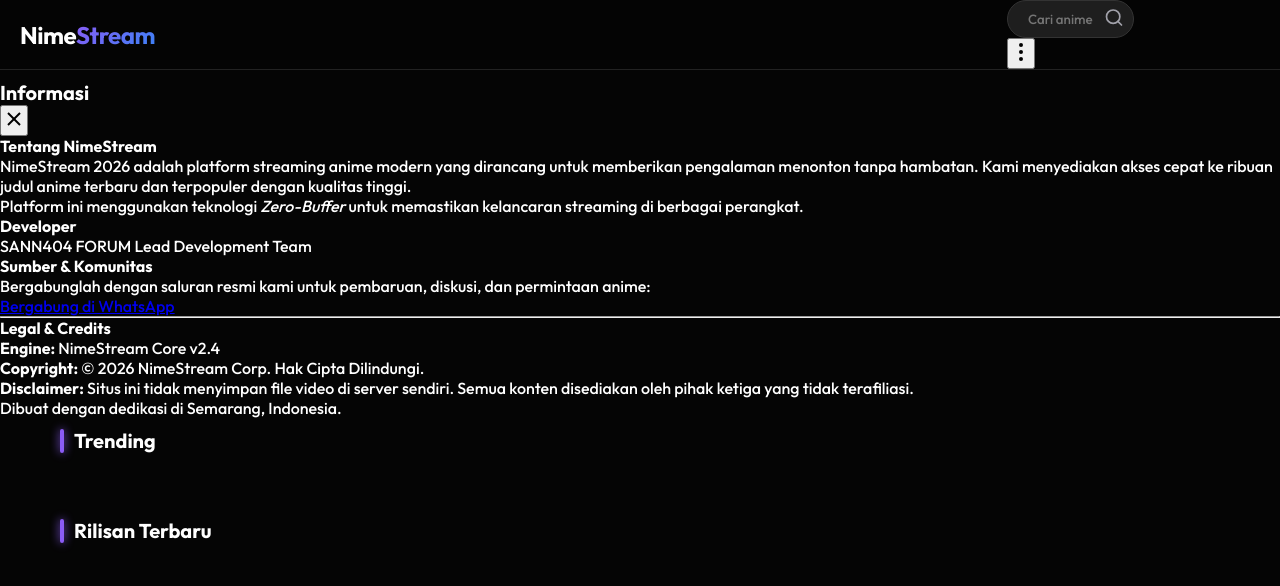
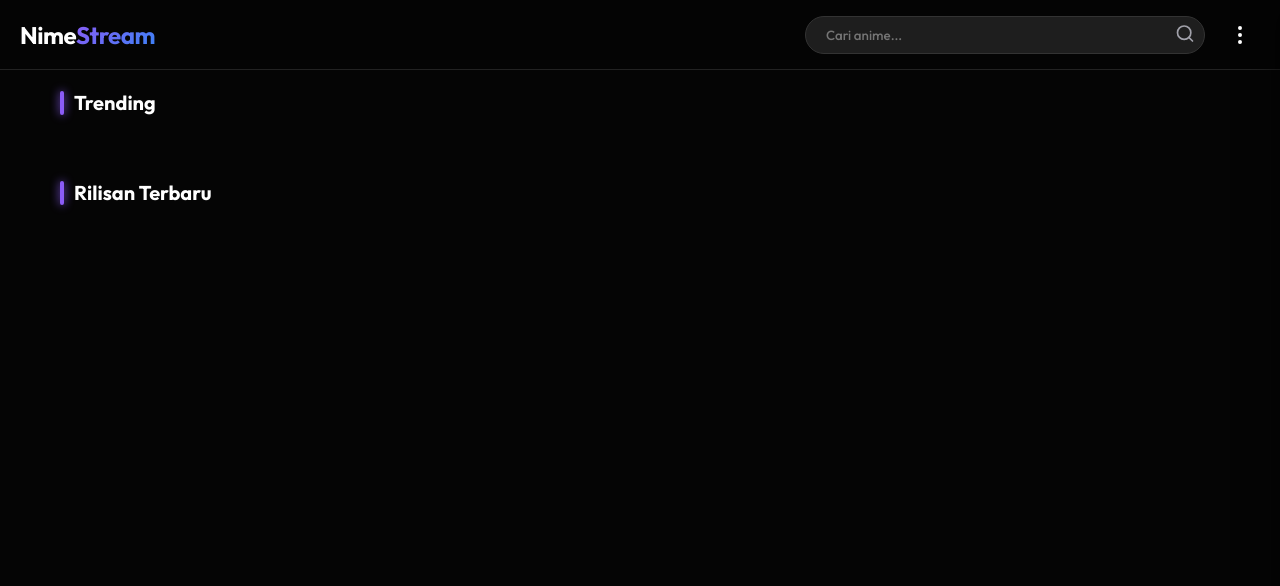
Before and after one commit to sanzzyproject/nonton-anime-v2, a website: page public/index.html in a window 1280 px wide. Drawn offline with Linux system fonts and the light colour scheme; no server answers.

Commit message:
Update style.css

```diff
--- a/public/style.css
+++ b/public/style.css
@@ -7,6 +7,7 @@
     --text-main: #ffffff;
     --text-muted: #a1a1aa;
     --gradient: linear-gradient(135deg, #8b5cf6 0%, #3b82f6 100%);
+    --sidebar-bg: #0f0f0f;
 }
 
 * { box-sizing: border-box; margin: 0; padding: 0; }
@@ -41,16 +42,24 @@ body {
 }
 .logo-accent {
     color: var(--primary);
-    /* Sedikit gradient text effect */
     background: var(--gradient);
     -webkit-background-clip: text;
     -webkit-text-fill-color: transparent;
 }
 
+/* Nav Right Container to hold Search & Menu */
+.nav-right {
+    display: flex;
+    align-items: center;
+    gap: 15px;
+    width: 60%;
+    justify-content: flex-end;
+}
+
 /* Search Bar (Pill Shape) */
 .search-container {
     position: relative;
-    width: 50%;
+    width: 100%;
     max-width: 400px;
 }
 .search-container input {
@@ -79,6 +88,118 @@ body {
     cursor: pointer;
 }
 
+/* Menu Button (Three Dots) */
+.menu-btn {
+    background: transparent;
+    border: none;
+    color: var(--text-main);
+    cursor: pointer;
+    padding: 8px;
+    border-radius: 50%;
+    transition: background 0.3s;
+    display: flex;
+    align-items: center;
+    justify-content: center;
+}
+.menu-btn:hover {
+    background: rgba(255, 255, 255, 0.1);
+    color: var(--primary);
+}
+
+/* --- SIDEBAR & OVERLAY --- */
+.sidebar-overlay {
+    position: fixed;
+    top: 0; left: 0; width: 100%; height: 100%;
+    background: rgba(0, 0, 0, 0.7);
+    backdrop-filter: blur(3px);
+    z-index: 1001;
+    opacity: 0;
+    visibility: hidden;
+    transition: all 0.3s ease;
+}
+.sidebar-overlay.active {
+    opacity: 1;
+    visibility: visible;
+}
+
+.sidebar {
+    position: fixed;
+    top: 0; right: 0;
+    width: 320px;
+    height: 100vh;
+    background: var(--sidebar-bg);
+    border-left: 1px solid #222;
+    z-index: 1002;
+    transform: translateX(100%);
+    transition: transform 0.3s cubic-bezier(0.4, 0, 0.2, 1);
+    box-shadow: -5px 0 30px rgba(0,0,0,0.5);
+    display: flex;
+    flex-direction: column;
+}
+.sidebar.active {
+    transform: translateX(0);
+}
+
+.sidebar-header {
+    padding: 20px;
+    border-bottom: 1px solid #222;
+    display: flex;
+    justify-content: space-between;
+    align-items: center;
+}
+.sidebar-header h3 { font-size: 1.2rem; color: var(--primary); }
+.close-sidebar {
+    background: none; border: none; color: var(--text-muted); cursor: pointer;
+}
+.close-sidebar:hover { color: white; }
+
+.sidebar-content {
+    padding: 20px;
+    overflow-y: auto;
+    flex: 1;
+}
+
+.info-section { margin-bottom: 25px; }
+.info-section h4 {
+    color: #e4e4e7; font-size: 0.95rem; margin-bottom: 10px; text-transform: uppercase; letter-spacing: 1px;
+}
+.info-section p {
+    color: var(--text-muted); font-size: 0.9rem; line-height: 1.6; margin-bottom: 10px;
+}
+
+.dev-card {
+    background: var(--bg-input);
+    padding: 15px;
+    border-radius: 8px;
+    border: 1px solid #333;
+}
+.dev-name { display: block; font-weight: 700; color: white; margin-bottom: 4px; }
+.dev-role { font-size: 0.8rem; color: var(--primary); }
+
+.wa-btn {
+    display: block;
+    background: #25D366;
+    color: white;
+    text-align: center;
+    padding: 10px;
+    border-radius: 8px;
+    text-decoration: none;
+    font-weight: 600;
+    font-size: 0.9rem;
+    transition: 0.2s;
+}
+.wa-btn:hover { background: #1ebc57; box-shadow: 0 0 15px rgba(37, 211, 102, 0.3); }
+
+.divider { border: 0; height: 1px; background: #222; margin: 20px 0; }
+
+.credits-section ul { list-style: none; }
+.credits-section li {
+    font-size: 0.85rem; color: var(--text-muted); margin-bottom: 8px; padding-left: 10px; border-left: 2px solid #333;
+}
+.small-text {
+    font-size: 0.75rem; color: #555; margin-top: 20px; text-align: center;
+}
+
 /* --- LAYOUT UTAMA --- */
 main {
     max-width: 1200px;
@@ -94,7 +215,6 @@ main {
 }
 .mt-large { margin-top: 40px; }
 
-/* Garis vertikal warna ungu/biru di sebelah judul */
 .bar-accent {
     width: 4px;
     height: 24px;
@@ -175,7 +295,6 @@ h2, h3 { font-size: 1.25rem; font-weight: 700; }
     width: 100%; height: 100%; object-fit: cover;
 }
 
-/* Badge Episode (Pojok Kanan Atas) */
 .ep-badge {
     position: absolute;
     top: 8px; right: 8px;
@@ -299,9 +418,13 @@ h2, h3 { font-size: 1.25rem; font-weight: 700; }
 
 /* Mobile Responsive Adjustments */
 @media (max-width: 600px) {
-    .search-container { width: 40%; }
-    .search-container input { padding-right: 10px; }
+    .nav-right { width: auto; gap: 10px; }
+    .search-container { width: 100%; }
+    .search-container input { padding-right: 10px; width: 180px; transition: width 0.3s;}
+    .search-container input:focus { width: 220px; }
     .search-btn { display: none; }
     .trending-card { min-width: 240px; height: 140px; }
     .detail-header { flex-direction: column; align-items: center; text-align: center; }
+
+    .sidebar { width: 85%; } /* Sidebar sedikit lebih lebar di HP */
 }
```
